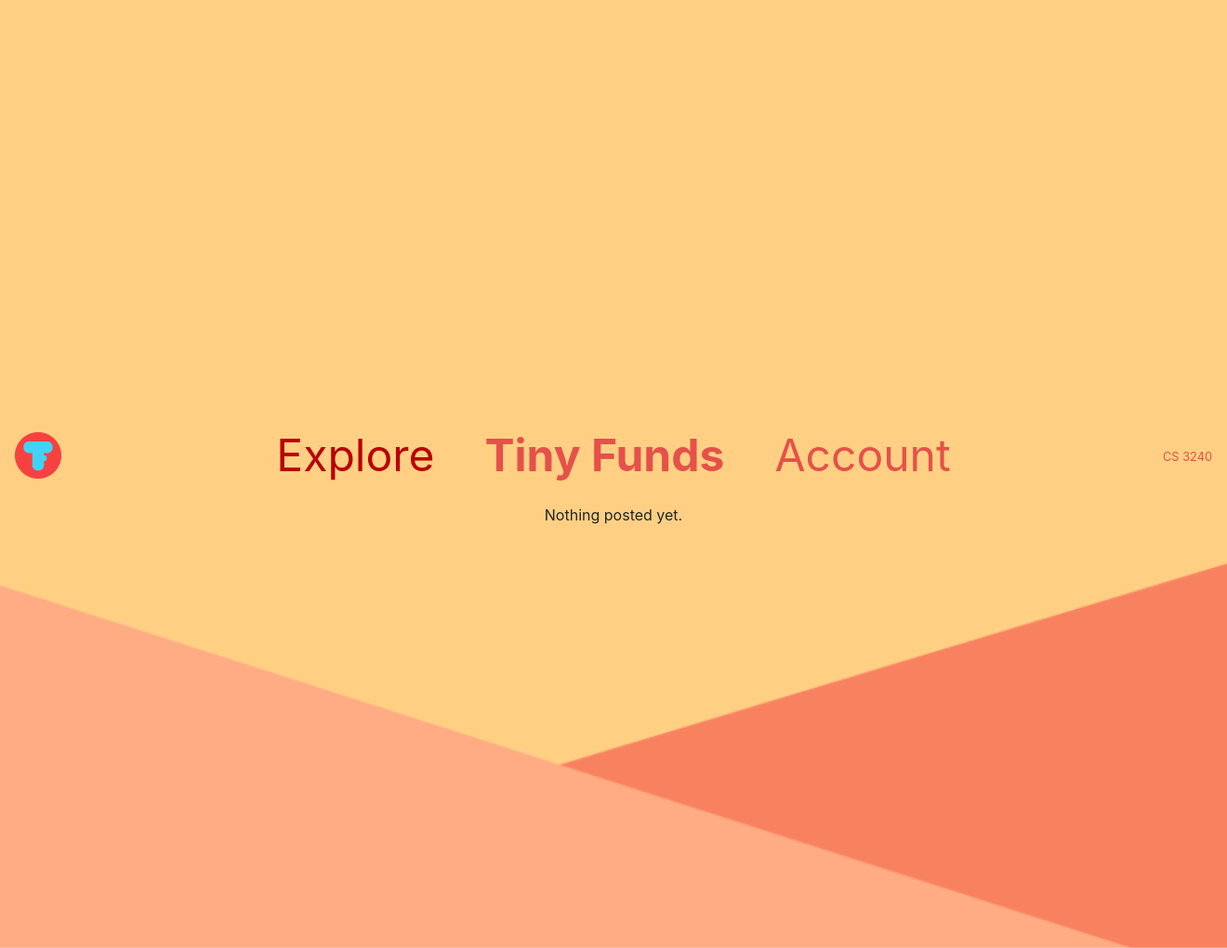
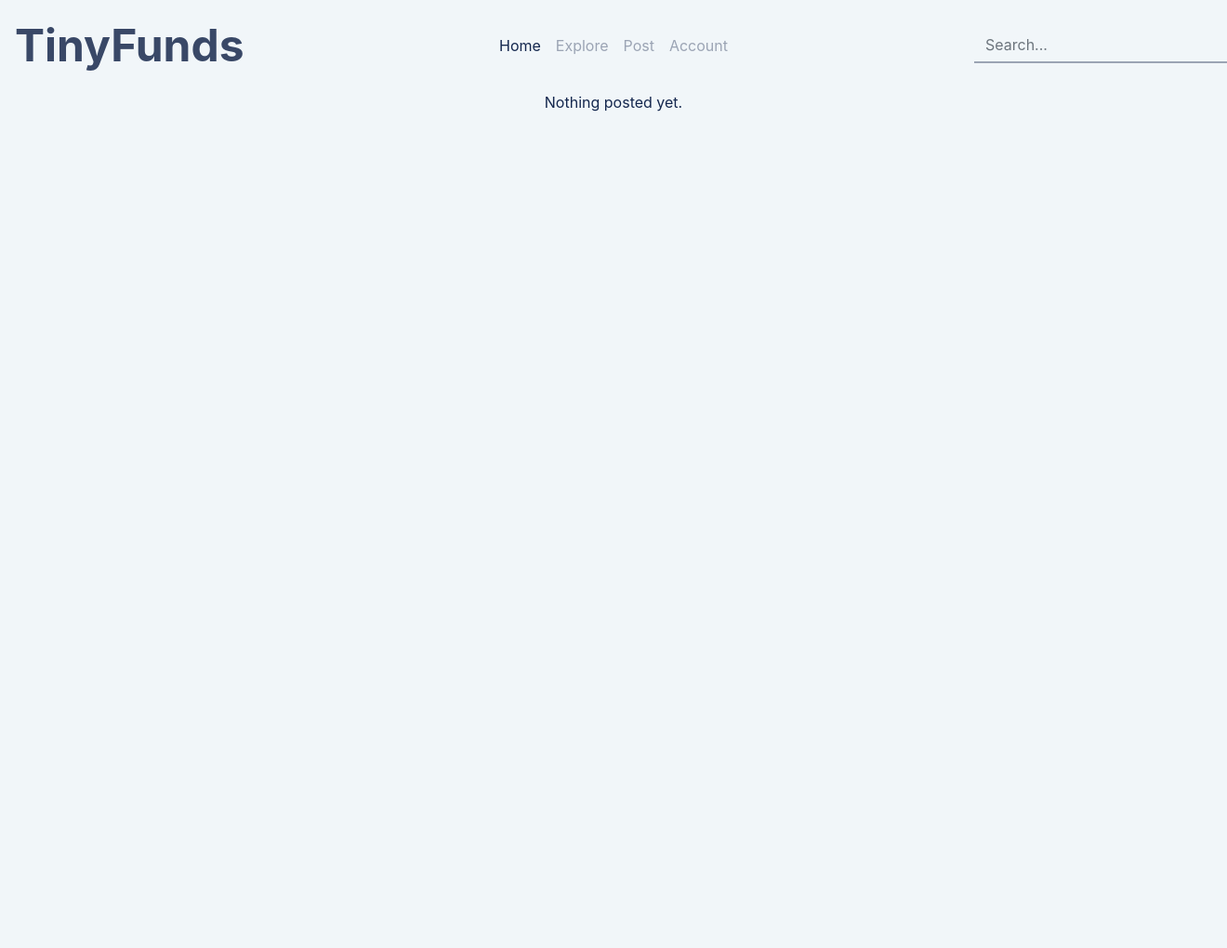
Before and after one commit to sleepy/tinyfunds, a Django app: page / in a window 1320 px wide. Shown: the whole page at 93% size. Run offline with Django 3.2, Linux system fonts and the light colour scheme; some libraries are stand-ins or nearby versions.

Commit message:
UI update 2

```diff
--- a/tinyfunds/static/tinyfunds/style.css
+++ b/tinyfunds/static/tinyfunds/style.css
@@ -1,13 +1,6 @@
-html {
-    background: url(/static/tinyfunds/images/bkg.png) no-repeat center center fixed;
-    -webkit-background-size: cover;
-    -moz-background-size: cover;
-    -o-background-size: cover;
-    background-size: cover;
-}
-
 body {
-    background:#fff;
+    background:#f1f6f9;
+    color: #14274e !important;
     margin: 0;
     padding: 0;
     overflow:hidden;
@@ -22,55 +15,79 @@ body {
             url('images/oauth2.png');
 }
 
-html, body {
+
+
+html {
+    background: #f1f6f9;
     height: 100%;
 }
 
-img.bg {
-    /* Set rules to fill background */
-    min-height: 100%;
-    min-width: 1024px;
+h1 {
+    margin:0px;
+    color: 14274e !important;
+}
 
-    /* Set up proportionate scaling */
-    width: 100%;
-    height: auto;
+.nav-link {
+    color: #9ba4b4 ;
+    padding: 0px;
+    text-decoration-color: aqua;
+    }
 
-    /* Set up positioning */
-    position: fixed;
-    top: 0;
-    left: 0;
+nav {
+    background: #f1f6f9;
+}
+
+.nav-link.active {
+    color:#14274e;
+}
+.nav-item {
+    color: white;
+}
+
+.navbar-brand {
+    color: #394867;
+}
+
+.navbar-text{
+    color:#394867 !important;
+    width: 350px;
+}
+
+.navbar-nav.mr-auto.justify-content-center {
+    float: none;
+    position: absolute;
+    top: 50%;
+    left: 50%;
+    transform: translate(-50%, -50%);
+}
+
+.form-inline.nav-search {
+    float: right;
+    border: 0;
+    background: #f1f6f9;
+    color: #394867;
+    position: absolute;
+    top: 50%;
+    left: 90%;
+    transform: translate(-50%, -50%);
+}
+
+.form-control {
+    border: 0;
 }
 
 
-h1 {
-    margin:0px;
-    color: white !important;
-}
 
-.nav-link {
-    color: rgba(229,81,74) !important;
-    padding: 0px;
-    }
-
-.navbar-brand {
-    background: url("images/logo.png") center / cover no-repeat;
-    width: 50px;
-    height: 50px;
-  }
-
-.navbar-text{
-    color:rgba(229,81,74) !important;
-    width: 350px;
-}
-.navbar.transparent.navbar-inverse .navbar-inner {
-    color: white !important;
-    border-width: 0px;
-    -webkit-box-shadow: 0px 0px;
-    box-shadow: 0px 0px;
-    background-color: rgba(0,0,0,0.0);
-    background-image: -webkit-gradient(linear, 50.00% 0.00%, 50.00% 100.00%, color-stop( 0% , rgba(0,0,0,0.00)),color-stop( 100% , rgba(0,0,0,0.00)));
-    background-image: -webkit-linear-gradient(270deg,rgba(0,0,0,0.00) 0%,rgba(0,0,0,0.00) 100%);
-    background-image: linear-gradient(180deg,rgba(0,0,0,0.00) 0%,rgba(0,0,0,0.00) 100%);
+.form-control.mr-sm-2 {
+    background-color: #f1f6f9;
+    color:#394867;
+    border-color: #9ba4b4;
+    border-radius: 0;
+    border-bottom-width: 2px;
+    border-top-style: hidden;
+    border-right-style: hidden;
+    border-left-style: hidden;
+    border-bottom-style: solid;
 }
 
 #oauth-button {
--- /dev/null
+++ b/tinyfunds/templates/base.html
@@ -0,0 +1,97 @@
+<!doctype html>
+
+{# Load the tag library #}
+{% load bootstrap4 %}
+{% load static %}
+
+{# Load CSS and JavaScript #}
+{% bootstrap_css %}
+{% bootstrap_javascript jquery='full' %}
+
+{# Display django.contrib.messages as Bootstrap alerts #}
+
+{% bootstrap_messages %}
+
+{# Display a form #}
+
+
+<link rel="stylesheet" href="{% static 'tinyfunds/style.css' %}">
+<link rel="stylesheet" href="{% static 'vendor/bootstrap/css/bootstrap.css' %}">
+
+
+    <!-- <nav class="navbar navbar-expand-lg transparent navbar-inverse">
+      <div class="d-flex w-50 order-0">
+          <a class="navbar-brand" href="#"></a>
+          <button class="navbar-toggler" type="button" data-toggle="collapse" data-target="#collapsingNavbar">
+              <span class="navbar-toggler-icon"></span>
+          </button>
+      </div>
+      <div class="navbar-collapse collapse justify-content-center order-2" id="collapsingNavbar">
+          <ul class="navbar-nav">
+              <li class="nav-item">
+                  <a class="nav-link" href="{% url 'home' %}">
+                      <font size="+5">
+                        <font color=rgba(0,0,0,0.4)>Explore</font>
+                      </font>
+                  </a>
+              </li>
+              <li class="navbar-text">
+                  <strong>
+                      <font size="+5">Tiny Funds</font>
+                  </strong>
+              </li>
+              <li class="nav-item">
+                  <a class="nav-link" href="{% url 'account' %}">
+                      <font size="+5">Account</font>
+                  </a>
+              </li>
+          </ul>
+      </div>
+      <span class="navbar-text small text-truncate mt-1 w-50 text-right order-1 order-md-last">CS 3240</span>
+  </nav> -->
+
+  <!--Navbar-->
+<nav class="navbar navbar-expand-lg">
+
+    <!-- Navbar brand -->
+    <a class="navbar-brand" href="#"><font size="+5"><strong>TinyFunds</strong></font></a>
+
+    <!-- Collapse button -->
+    <button class="navbar-toggler" type="button" data-toggle="collapse" data-target="#navbarTF"
+      aria-controls="navbarTF" aria-expanded="false" aria-label="Toggle navigation">
+      <span class="navbar-toggler-icon"></span>
+    </button>
+
+    <!-- Collapsible content -->
+    <div class="collapse navbar-collapse" id="navbarTF">
+
+        {% block navbar %}
+      <!-- Links -->
+      <ul class="navbar-nav mr-auto justify-content-center">
+        <li class="nav-item">
+          <a class="nav-link" href="{% url 'home' %}">Home</a>
+        </li>
+        <li class="nav-item">
+          <a class="nav-link" href="#">Explore</a>
+        </li>
+        <li class="nav-item">
+          <a class="nav-link" href="#">Post</a>
+        </li>
+        <li class="nav-item">
+            <a class="nav-link" href="{% url 'account' %}">Account</a>
+          </li>
+      </ul>
+      {% endblock navbar %}
+      <!-- Links -->
+
+      <form class="form-inline nav-search">
+        <div class="md-form my-0">
+          <input class="form-control mr-sm-2" type="text" placeholder="Search..." aria-label="Search">
+        </div>
+      </form>
+    </div>
+    <!-- Collapsible content -->
+
+  </nav>
+  <!--/.Navbar-->
+  {% block content %}{% endblock content %}
--- a/tinyfunds/templates/tinyfunds/index.html
+++ b/tinyfunds/templates/tinyfunds/index.html
@@ -1,5 +1,5 @@
 <!doctype html>
-
+{% extends 'base.html' %}
 {# Load the tag library #}
 {% load bootstrap4 %}
 {% load static %}
@@ -12,46 +12,29 @@
 {% bootstrap_messages %}
 
 {# Display a form #}
-<link rel="stylesheet" href="{% static 'tinyfunds/style.css' %}">
-<link rel="stylesheet" href="{% static 'vendor/bootstrap/css/bootstrap.css' %}">
 
-<body id="page-body">
-  <img class="bg" src="/static/tinyfunds/images/bkg.png">
-  <div class="wrapper">
+{% block title %}Tiny Funds{% endblock title %}
 
-    <nav class="navbar navbar-expand-lg transparent navbar-inverse">
-      <div class="d-flex w-50 order-0">
-          <a class="navbar-brand" href="#"></a>
-          <button class="navbar-toggler" type="button" data-toggle="collapse" data-target="#collapsingNavbar">
-              <span class="navbar-toggler-icon"></span>
-          </button>
-      </div>
-      <div class="navbar-collapse collapse justify-content-center order-2" id="collapsingNavbar">
-          <ul class="navbar-nav">
+
+{% block navbar %}
+<ul class="navbar-nav mr-auto justify-content-center">
   <li class="nav-item">
-                  <a class="nav-link" href="{% url 'home' %}">
-                      <font size="+5">
-                        <font color=rgba(0,0,0,0.4)>Explore</font>
-                      </font>
-                  </a>
-              </li>
-              <li class="navbar-text">
-                  <strong>
-                      <font size="+5">Tiny Funds</font>
-                  </strong>
+    <a class="nav-link active" href="{% url 'home' %}">Home</a>
   </li>
   <li class="nav-item">
-                  <a class="nav-link" href="{% url 'account' %}">
-                      <font size="+5">Account</font>
-                  </a>
+    <a class="nav-link" href="#">Explore</a>
+  </li>
+  <li class="nav-item">
+    <a class="nav-link" href="#">Post</a>
+  </li>
+  <li class="nav-item">
+      <a class="nav-link" href="{% url 'account' %}">Account</a>
     </li>
 </ul>
-      </div>
-      <span class="navbar-text small text-truncate mt-1 w-50 text-right order-1 order-md-last">CS 3240</span>
-  </nav>
-
-    <title>Tiny Funds</title>
-
+{% endblock navbar %}
+{% block content %}
+<link rel="stylesheet" href="{% static 'vendor/bootstrap/css/bootstrap.css' %}">
+<link rel="stylesheet" href="{% static 'tinyfunds/style.css' %}">
 <body>
   <div class="col-md-12 text-center">
     {% if comments_list %}
@@ -66,5 +49,5 @@
     {%endif%}
   </div>
 </body>
-  </div>
-</body>
+
+{% endblock content %}
```
Also changed, not shown: tinyfunds/templates/account/account.html (+21 -34 lines). Lines whose indentation alone changed are shown as unchanged.
